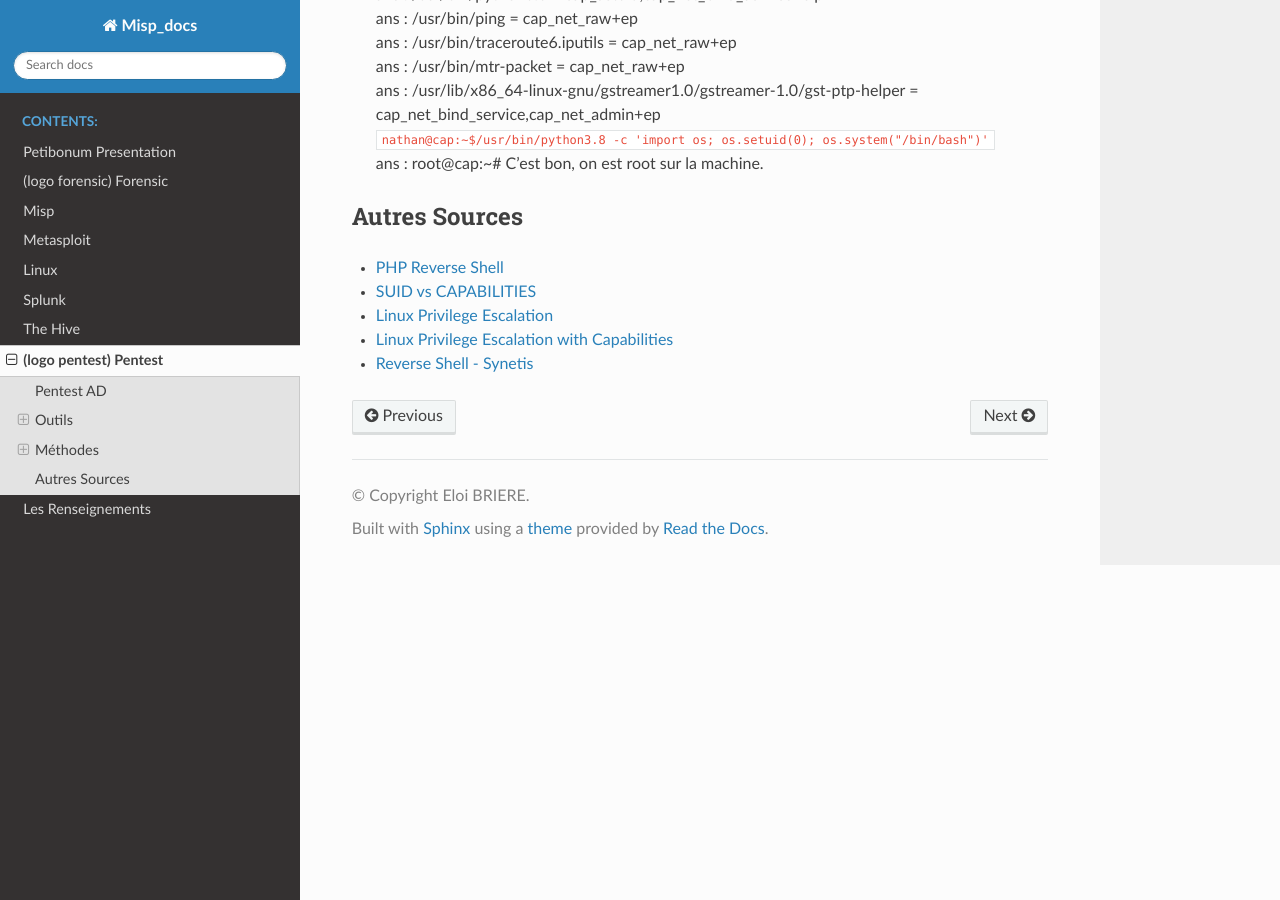
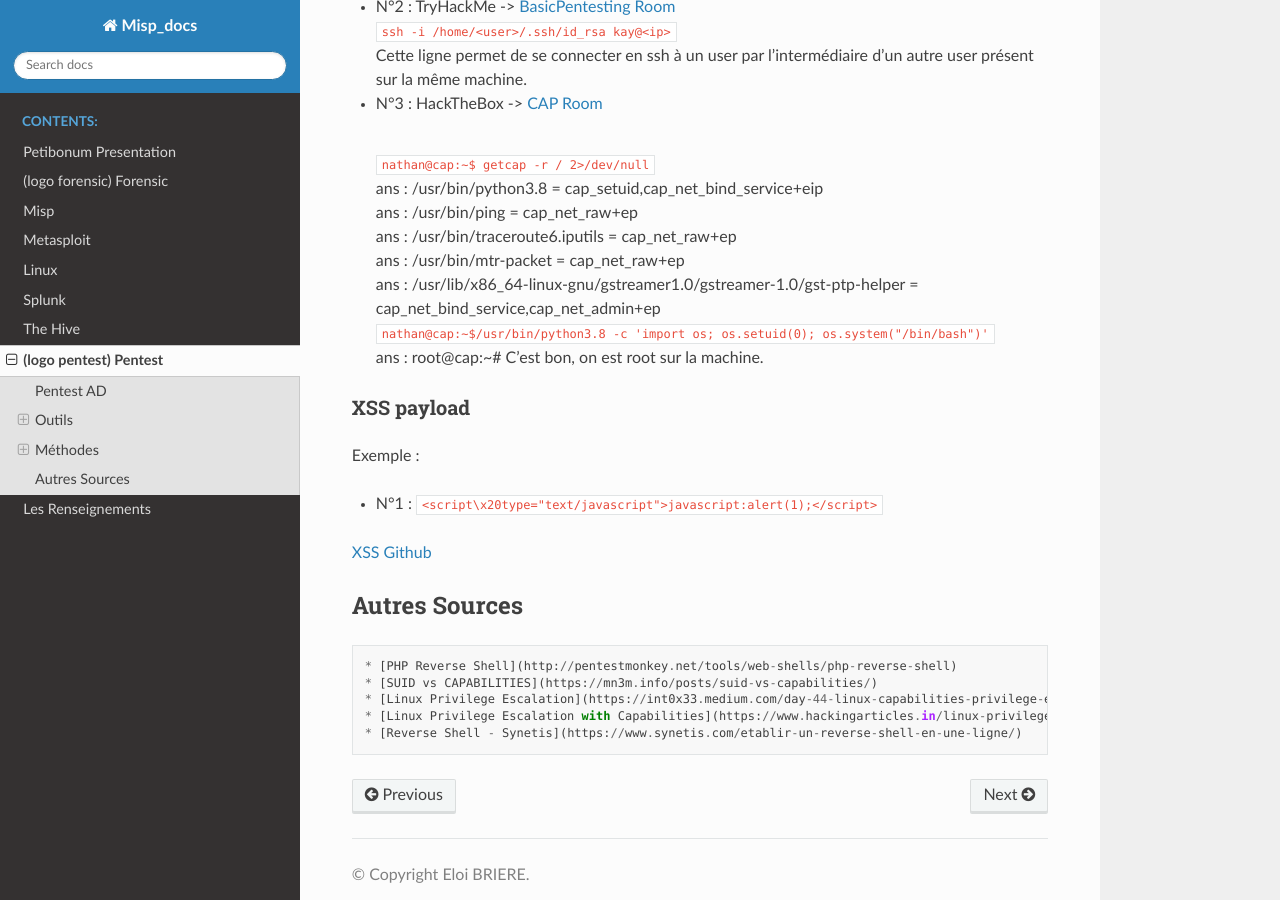
Before and after one commit to Iole-Bri/misp_docs_2, a Sphinx documentation site: the page built from docs/source/src/pentest.md, in a window 1280 px wide and 900 px high, scrolled down 2047 px. Built offline with Sphinx 7.4.7 and the Read the Docs theme 2.0.0, drawn with Linux system fonts in a browser that asks for light colours; some of the changed lines change nothing that is shown; some of the changed text lies outside the part shown.

Commit message:
modif pentest.md

````diff
--- a/docs/source/src/pentest.md
+++ b/docs/source/src/pentest.md
@@ -41,16 +41,22 @@
 ### Hydra
 
 -l = user
--L = userlist
--p = password
--P = passwordlist
+<br/>-L = userlist
+<br/>-p = password
+<br/>-P = passwordlist
 
 ```hydra -l test -P /home/petibonum/Outils/wordlist/rockyou.txt 10.10.11.100 ssh```
 
 user = test
-wordlist = rockyou.txt
+<br/>wordlist = rockyou.txt
 
 [Source](https://linuxtrack.net/viewtopic.php?id=654)
+
+### ADB connect
+
+
+
+[Source](https://labs.f-secure.com/blog/hackin-around-the-christmas-tree/)
 ## Méthodes
 ### Escalade de privilège
 
@@ -83,8 +89,15 @@
     <br/>ans : root@cap:~#
     C'est bon, on est root sur la machine.
 
+### XSS payload
 
-    ## Autres Sources
+Exemple :
+
+* N°1 : ```<script\x20type="text/javascript">javascript:alert(1);</script>```
+
+[XSS Github](https://github.com/payloadbox/xss-payload-list)
+
+## Autres Sources
 
     * [PHP Reverse Shell](http://pentestmonkey.net/tools/web-shells/php-reverse-shell)
     * [SUID vs CAPABILITIES](https://mn3m.info/posts/suid-vs-capabilities/)
````
